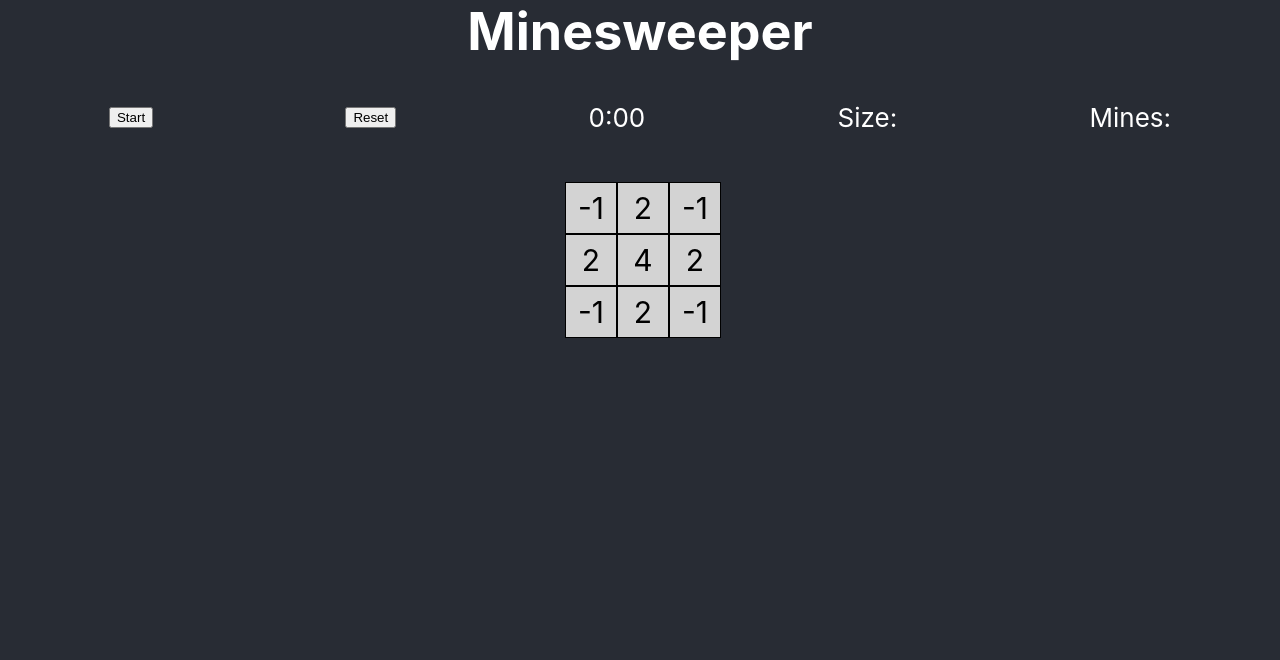
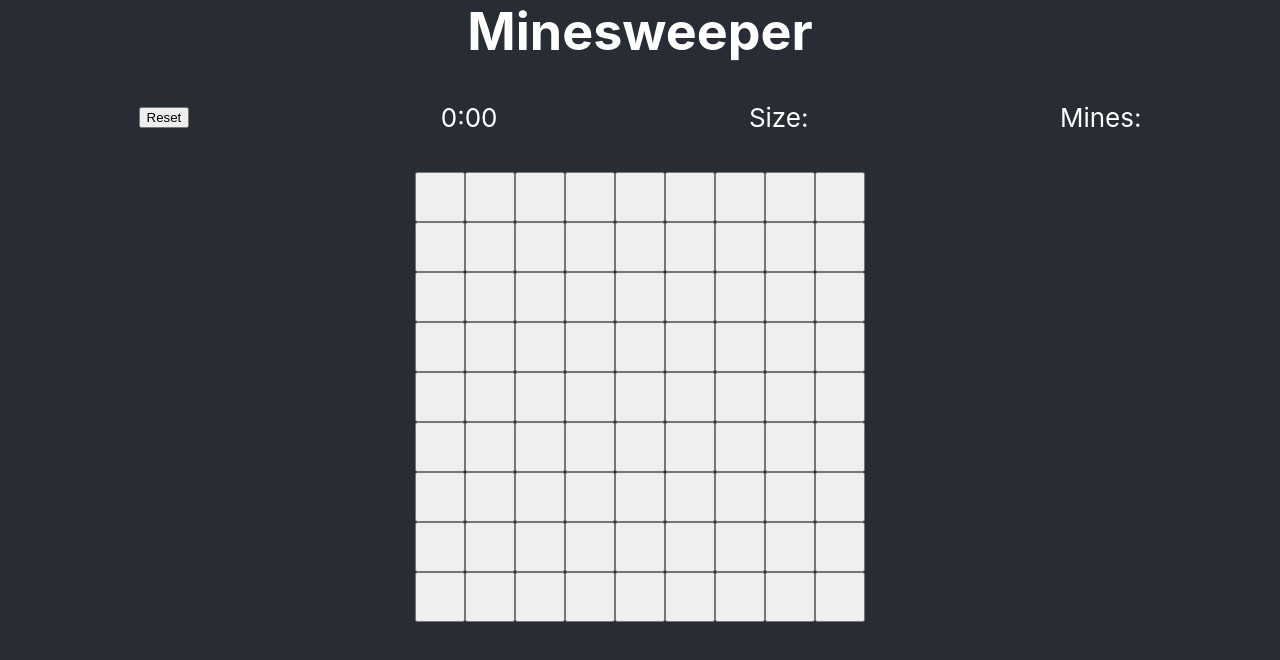
Before and after one commit to Abhiek187/minesweeper, a React (Create React App) app: page / in a window 1280 px wide. Shown: the top 660 px of the page. Built offline with nearby package versions, Linux system fonts and the light colour scheme.

Commit message:
Randomly generate the mine board

```diff
--- a/public/index.html
+++ b/public/index.html
@@ -25,6 +25,13 @@
       Learn how to configure a non-root public URL by running `npm run build`.
     -->
     <title>React App</title>
+    <link
+      rel="stylesheet"
+      href="https://cdnjs.cloudflare.com/ajax/libs/font-awesome/5.15.3/css/all.min.css"
+      integrity="sha512-iBBXm8fW90+nuLcSKlbmrPcLa0OT92xO1BIsZ+ywDWZCvqsWgccV3gFoRBv0z+8dLJgyAHIhR35VZc2oM/gI1w=="
+      crossorigin="anonymous"
+      referrerpolicy="no-referrer"
+    />
   </head>
   <body>
     <noscript>You need to enable JavaScript to run this app.</noscript>
--- a/src/components/Board.tsx
+++ b/src/components/Board.tsx
@@ -3,19 +3,121 @@ import '../css/Board.css';
 import Tile from './Tile';
 
 const Board: React.FC = () => {
-    const [size, setSize] = useState<number>(9);
-    const [mines, setMines] = useState<number>(4);
-    const [isMine, setIsMine] = useState<boolean[]>([
-        true, false, true, false, false, false, true, false, true
-    ]);
-    const [tiles, setTiles] = useState<number[]>([
-        -1, 2, -1, 2, 4, 2, -1, 2, -1
-    ]);
+    /* Observations:
+     * 9x9 easy, 16x16 medium, 30x16 hard
+     * first tile has to be 0
+     * open all tiles automatically if 0
+     * 10% occupancy easy, 20% medium, 30% hard, 50% impossible
+     * select tiles w/ 0% chance of mine
+     * flag tiles w/ 100% chance of mine
+     * choose tiles w/ lowest chance of mine
+     */
+    const [width, setWidth] = useState<number>(9);
+    const [height, setHeight] = useState<number>(9);
+    const [mines, setMines] = useState<number>(Math.floor(width * height * 0.2));
+    const [tiles, setTiles] = useState<number[]>(Array(width * height).fill(0));
+
+    const excludeIndices = (arr: number[], exs: number[]): number[] => (
+        arr.filter((_, i) => !exs.includes(i))
+    );
+
+    const getAdjacentTiles = (tile: number): number[] => {
+        // Get the x and y position based on the index of the tile
+        const [x, y]: [number, number] = [tile % width, Math.floor(tile / width)];
+        let adjacentTiles: number[] = [
+            tile - width - 1, tile - width, tile - width + 1, // upper 3 [0, 1, 2]
+            tile - 1, tile + 1, // left and right [3, 4]
+            tile + width - 1, tile + width, tile + width + 1 // lower 3 [5, 6, 7]
+        ];
+
+        // Exclude tiles outside the board's boundaries
+        if (x === 0) {
+            if (y === 0) {
+                // Top left corner: only keep the 3 on the lower right
+                adjacentTiles = excludeIndices(adjacentTiles, [0, 1, 2, 3, 5]);
+            } else if (y === height - 1) {
+                // Bottom left corner: only keep the 3 on the upper right
+                adjacentTiles = excludeIndices(adjacentTiles, [0, 3, 5, 6, 7]);
+            } else {
+                // First column: ignore the left side
+                adjacentTiles = excludeIndices(adjacentTiles, [0, 3, 5]);
+            }
+        } else if (x === width - 1) {
+            if (y === 0) {
+                // Top right corner: only keep the 3 on the lower left
+                adjacentTiles = excludeIndices(adjacentTiles, [0, 1, 2, 4, 7]);
+            } else if (y === height - 1) {
+                // Bottom right corner: only keep the 3 on the upper left
+                adjacentTiles = excludeIndices(adjacentTiles, [2, 4, 5, 6, 7]);
+            } else {
+                // Last column: ignore the right side
+                adjacentTiles = excludeIndices(adjacentTiles, [2, 4, 7]);
+            }
+        } else if (y === 0) {
+            // First row: ignore the top
+            adjacentTiles = excludeIndices(adjacentTiles, [0, 1, 2]);
+        } else if (y === height - 1) {
+            // Last row: ignore the bottom
+            adjacentTiles = excludeIndices(adjacentTiles, [5, 6, 7]);
+        }
+
+        return adjacentTiles;
+    };
+
+    const shuffleArray = (arr: number[]): number[] => {
+        // Swap each index with a random index
+        for (let i = 0; i < arr.length; i++) {
+            const randI: number = Math.floor(Math.random() * arr.length);
+            [arr[i], arr[randI]] = [arr[randI], arr[i]];
+        }
+
+        return arr;
+    };
+
+    const placeMines = (excludedTiles: number[]): number[] => {
+        // Shuffle the spaces outside the clicked area and return the indices with mines
+        let indices = Array.from(Array(width * height).keys());
+        indices = indices.filter((_, i) => !excludedTiles.includes(i));
+        indices = shuffleArray(indices);
+        return indices.slice(0, mines);
+    };
+
+    const generateBoard = (clickedTile: number): void => {
+        // Upon clicking the first tile:
+        // 1. Initialize the game board with 0s
+        const size: number = width * height;
+        const newTiles = Array<number>(size).fill(0);
+        // 2. Shuffle the spaces, excluding the clicked tile and its adjacent tiles
+        const excludedTiles: number[] = getAdjacentTiles(clickedTile);
+        excludedTiles.push(clickedTile);
+        const badTiles = placeMines(excludedTiles);
+
+        // 3. Place mines on the first x tiles, record the indices
+        for (const badTile of badTiles) {
+            newTiles[badTile] = -1;
+        }
+
+        // 4. For each mine, increment the counts on all the safe adjacent spaces
+        for (const badTile of badTiles) {
+            for (const adjacentTile of getAdjacentTiles(badTile)) {
+                if (newTiles[adjacentTile] !== -1) {
+                    newTiles[adjacentTile]++;
+                }
+            }
+        }
+
+        setTiles(newTiles);
+    };
 
     return (
-        <main className="mine-board">
+        <main className="mine-board" style={{
+            width: `${50 * width}px`,
+            height: `${50 * height}px`,
+            gridTemplateColumns: `repeat(${width}, 50px)`,
+            gridTemplateRows: "repeat(auto-fill, 50px)"
+        }}>
             {tiles.map((tile, index) =>
-                <Tile key={index} number={tile} />
+                <Tile key={index} number={tile} onClick={() => generateBoard(index)} />
             )}
         </main>
     );
--- a/src/components/Tile.tsx
+++ b/src/components/Tile.tsx
@@ -2,14 +2,19 @@ import React from 'react';
 import '../css/Tile.css';
 
 type BoardProps = {
-    number: number
+    number: number,
+    onClick: React.MouseEventHandler<HTMLButtonElement>
 };
 
-const Tile: React.FC<BoardProps> = ({ number }) => {
+const Tile: React.FC<BoardProps> = ({ number, onClick }) => {
     return (
-        <div className="mine-tile">
-            {number}
-        </div>
+        <button type="button" className="mine-button" onClick={onClick}>
+            <div className="mine-tile" style={{
+                visibility: number === 0 ? "hidden" : "visible"
+            }}>
+                {number >= 0 ? number : <i className="fas fa-bomb" />}
+            </div>
+        </button>
     );
 };
 
--- a/src/components/TopBar.tsx
+++ b/src/components/TopBar.tsx
@@ -4,8 +4,7 @@ import '../css/TopBar.css';
 const TopBar: React.FC = () => {
     return (
         <header className="mine-header">
-            <button type="button">Start</button>
-            <button type="button">Reset</button>
+            <button type="reset">Reset</button>
             <time>0:00</time>
             <p>Size:</p>
             <p>Mines:</p>
--- a/src/css/Board.css
+++ b/src/css/Board.css
@@ -1,8 +1,4 @@
 .mine-board {
   display: grid;
-  grid-template-columns: auto auto auto;
-  padding: 10px;
-  width: 150px;
-  height: 150px;
   margin: auto;
 }
--- a/src/css/Tile.css
+++ b/src/css/Tile.css
@@ -1,10 +1,5 @@
 .mine-tile {
-  background-color: lightgray;
-  border: 1px solid black;
   color: black;
   font-size: 30px;
   text-align: center;
-  width: 50px;
-  height: 50px;
-  line-height: 50px;
 }
```
